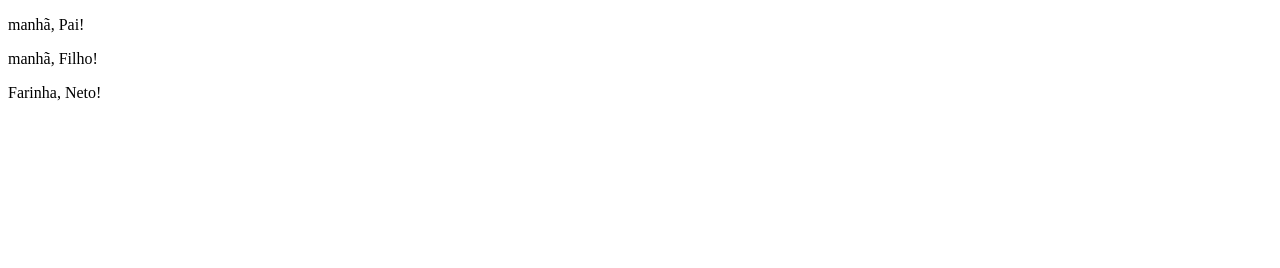
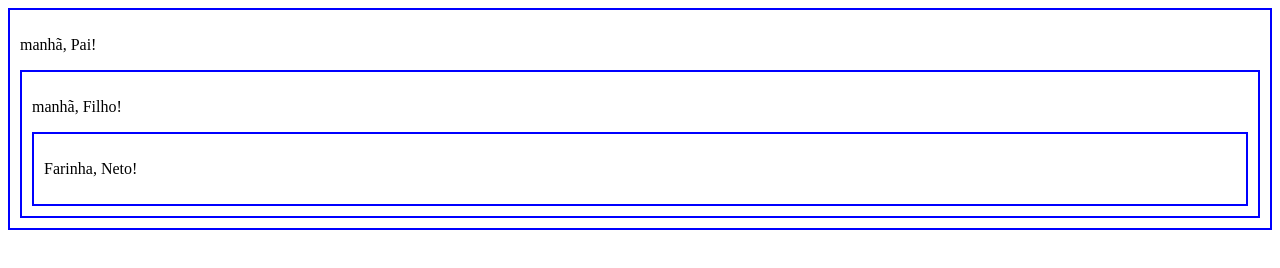
Before and after one commit to CaioNunes/EstudosAngular, a plain HTML site: page heranca/index.html in a window 1280 px wide. Drawn offline with Linux system fonts and the light colour scheme.

Commit message:
Correção na atividade de herança

```diff
--- a/heranca/familia.css
+++ b/heranca/familia.css
@@ -1,4 +1,4 @@
-div.familia.div{
+.familia div{
     padding: 10px;
     border: solid 2px blue;
 }
--- a/heranca/index.html
+++ b/heranca/index.html
@@ -2,6 +2,7 @@
 <html>
     <head>
         <meta charset="UTF-8"/>
+        <link rel="stylesheet" href="familia.css"/>
         <title>Página Inicial</title>
     </head>
     <body>
```
